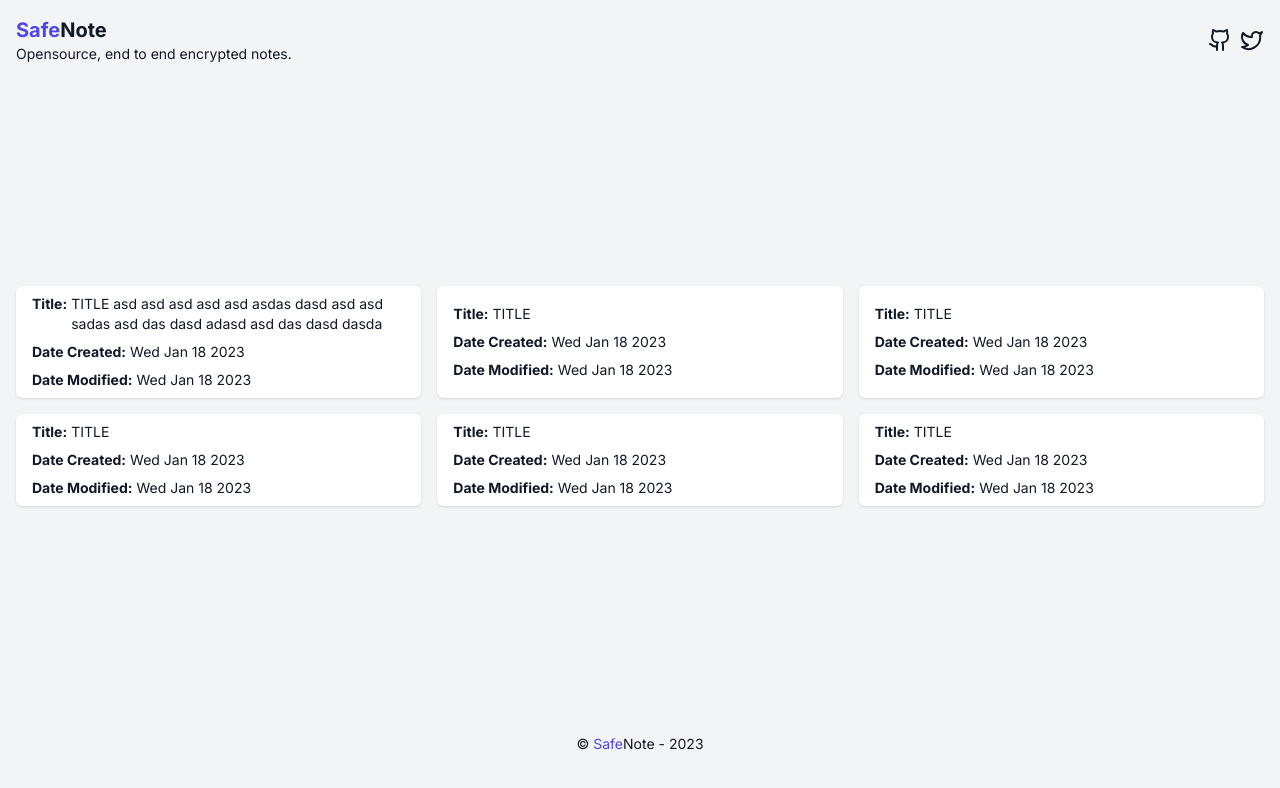
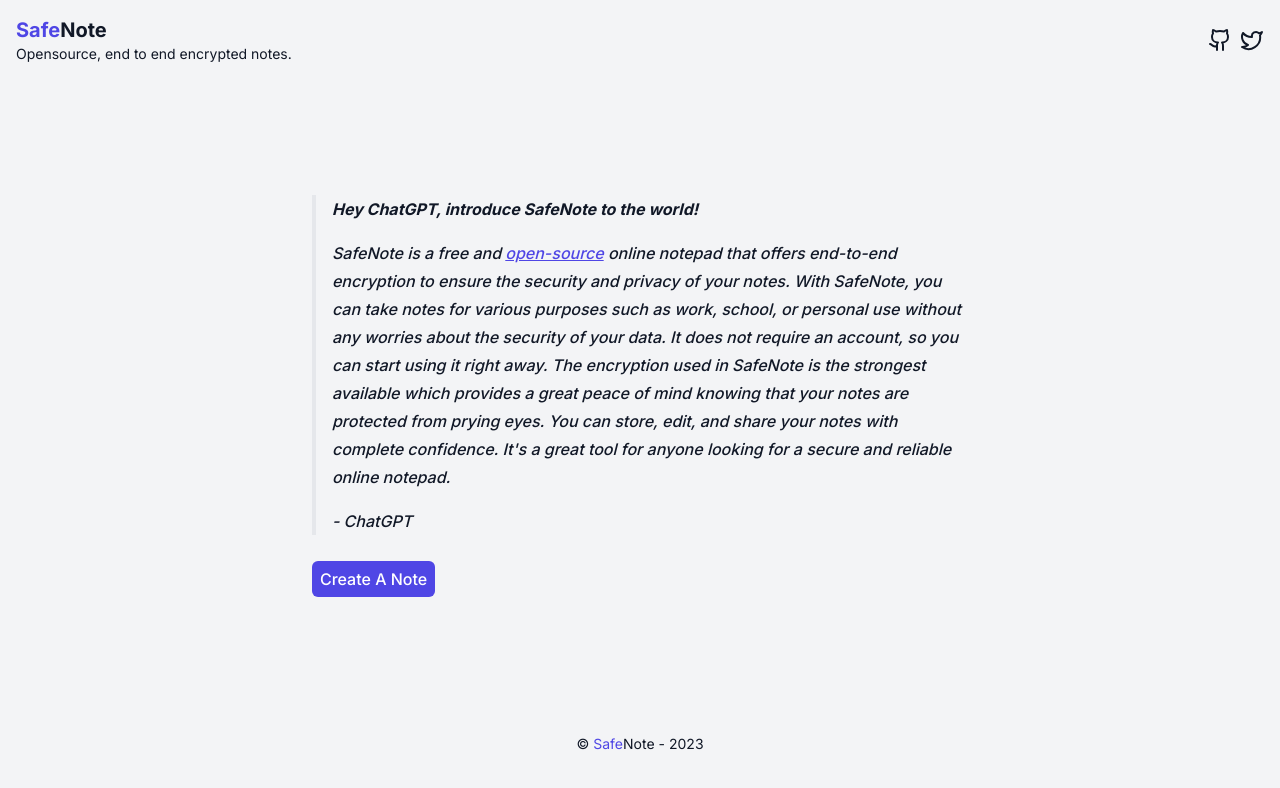
Before and after one commit to SafeNote/frontend, a Next.js app: page / in a window 1280 px wide. Shown: the top 788 px of the page. Built offline with nearby package versions, Linux system fonts and the light colour scheme; what tailwindcss-debug-screens would draw is missing.

Commit message:
fix: removed link store form index page for now

```diff
--- a/src/app/page.tsx
+++ b/src/app/page.tsx
@@ -1,7 +1,6 @@
 'use client';
 
 import { useAlertStore } from '@/components/alert';
-import { useLinkStore } from '@/hooks/use-link-store';
 import { CryptoService } from '@/services/crypto.worker';
 import { wrap } from 'comlink';
 import { Loader2 } from 'lucide-react';
@@ -13,7 +12,6 @@
     const [loading, setLoading] = useState(false);
     const { push } = useRouter();
     const addAlert = useAlertStore(state => state.addAlert);
-    const links = useLinkStore(state => state.links);
 
     const newNote = useCallback(async () => {
         try {
@@ -51,7 +49,6 @@
         );
     }
 
-    if (links.length <= 0) {
     return (
         <div className='flex h-[75vh] max-h-[75vh] items-center justify-center'>
             <div className='prose prose-base'>
@@ -70,17 +67,16 @@
                         </Link>{' '}
                         online notepad that offers end-to-end encryption to
                         ensure the security and privacy of your notes. With
-                            SafeNote, you can take notes for various purposes
-                            such as work, school, or personal use without any
-                            worries about the security of your data. It does not
-                            require an account, so you can start using it right
-                            away. The encryption used in SafeNote is the
-                            strongest available which provides a great peace of
-                            mind knowing that your notes are protected from
-                            prying eyes. You can store, edit, and share your
-                            notes with complete confidence. It&apos;s a great
-                            tool for anyone looking for a secure and reliable
-                            online notepad.
+                        SafeNote, you can take notes for various purposes such
+                        as work, school, or personal use without any worries
+                        about the security of your data. It does not require an
+                        account, so you can start using it right away. The
+                        encryption used in SafeNote is the strongest available
+                        which provides a great peace of mind knowing that your
+                        notes are protected from prying eyes. You can store,
+                        edit, and share your notes with complete confidence.
+                        It&apos;s a great tool for anyone looking for a secure
+                        and reliable online notepad.
                     </div>
                     <div>- ChatGPT</div>
                 </blockquote>
@@ -93,36 +89,6 @@
             </div>
         </div>
     );
-    }
-
-    return (
-        <div className='flex h-[75vh] max-h-[75vh] items-center justify-center'>
-            <ul className='grid w-full gap-4 lg:grid-cols-3'>
-                {links.map(link => (
-                    <li key={link.id} className='flex w-full'>
-                        <Link
-                            href={link.key}
-                            className='flex h-full w-full flex-col justify-center gap-2 rounded-md bg-white px-4 py-2 text-sm shadow transition-all hover:shadow-lg'>
-                            <div className='flex gap-1'>
-                                <span className='font-bold'>Title:</span>
-                                <span>{link.title}</span>
-                            </div>
-                            <div className='flex gap-1'>
-                                <span className='font-bold'>Date Created:</span>
-                                <span>{link.createdAt}</span>
-                            </div>
-                            <div className='flex gap-1'>
-                                <span className='font-bold'>
-                                    Date Modified:
-                                </span>
-                                <span>{link.modifiedAt}</span>
-                            </div>
-                        </Link>
-                    </li>
-                ))}
-            </ul>
-        </div>
-    );
 };
 
 export default Page;
```
Lines whose indentation alone changed are shown as unchanged.
